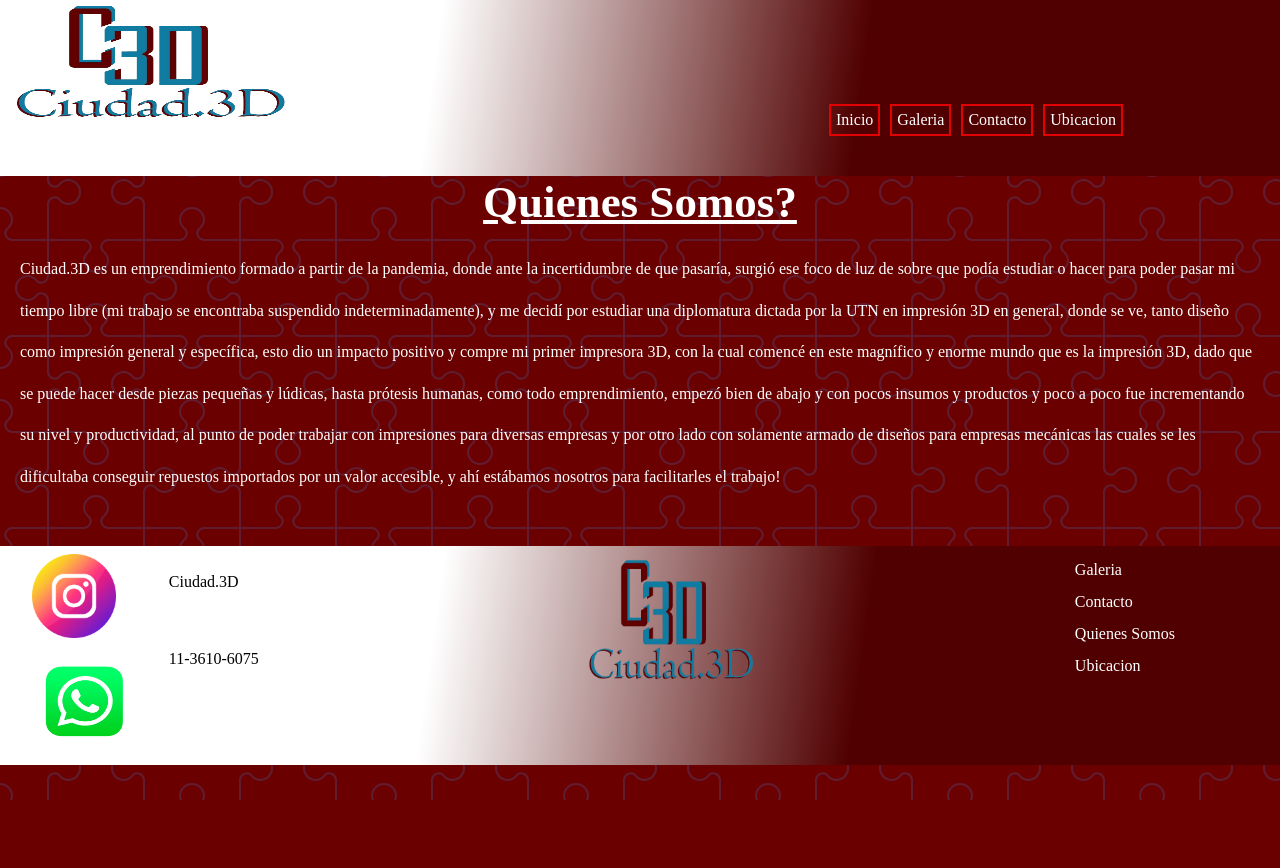
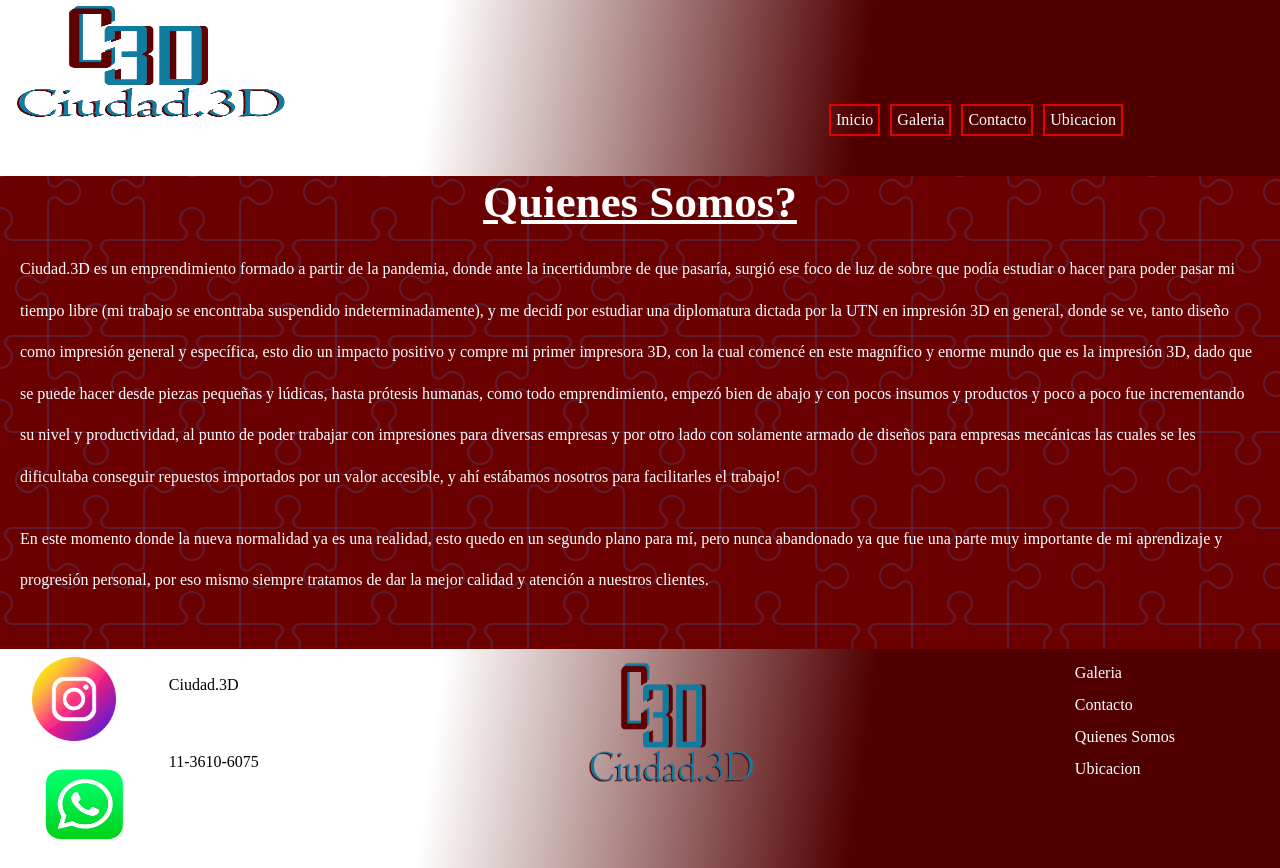
Before and after one commit to julyc3D/Ciudad3D-Camada-vencida, a plain HTML site: page Paginas/quienes_somos.html in a window 1280 px wide. Before the commit the page ends 800 px from the top, so only its background shows below. Drawn offline with Linux system fonts and the light colour scheme; a web font is replaced by a local one.

Commit message:
agregando texto a quienes_somos

```diff
--- a/Paginas/quienes_somos.html
+++ b/Paginas/quienes_somos.html
@@ -25,7 +25,7 @@
         <div class="DivQS">
             <h3 class="TituloQS">Quienes Somos?</h3>
             <p class="Txt_QuienesSomos">Ciudad.3D es un emprendimiento formado a partir de la pandemia, donde ante la incertidumbre de que pasaría, surgió ese foco de luz de sobre que podía estudiar o hacer para poder pasar mi tiempo libre (mi trabajo se encontraba suspendido indeterminadamente), y me decidí por estudiar una diplomatura dictada por la UTN en impresión 3D en general, donde se ve, tanto diseño como impresión general y específica, esto dio un impacto positivo y compre mi primer impresora 3D, con la cual comencé en este magnífico y enorme mundo que es la impresión 3D, dado que se puede hacer desde piezas pequeñas y lúdicas, hasta prótesis humanas, como todo emprendimiento, empezó bien de abajo y con pocos insumos y productos y poco a poco fue incrementando su nivel y productividad, al punto de poder trabajar con impresiones para diversas empresas y por otro lado con solamente armado de diseños para empresas mecánicas las cuales se les dificultaba conseguir repuestos importados por un valor accesible, y ahí estábamos nosotros para facilitarles el trabajo!</p>
-
+            <p class="Txt_QuienesSomos">En este momento donde la nueva normalidad ya es una realidad, esto quedo en un segundo plano para mí, pero nunca abandonado ya que fue una parte muy importante de mi aprendizaje y progresión personal, por eso mismo siempre tratamos de dar la mejor calidad y atención a nuestros clientes.</p>
         </div>
     </Main>
     <footer>
```
